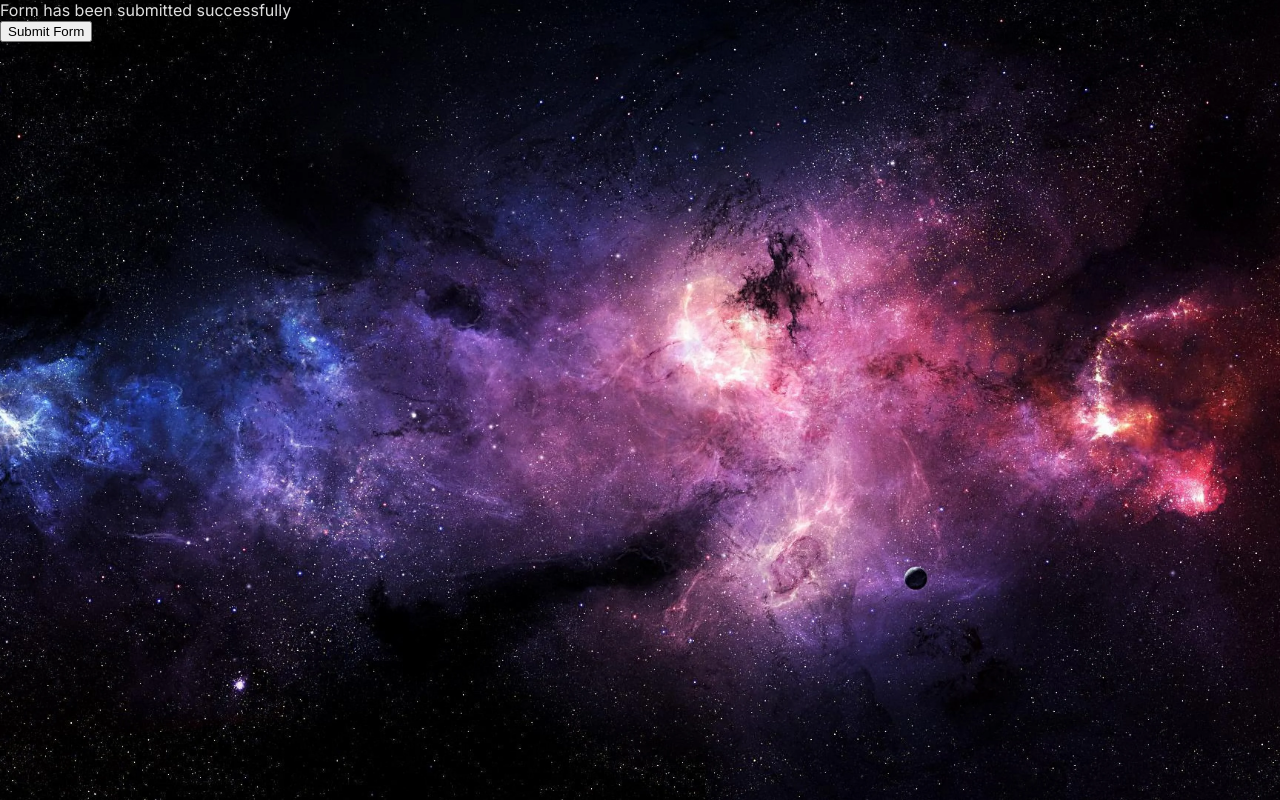
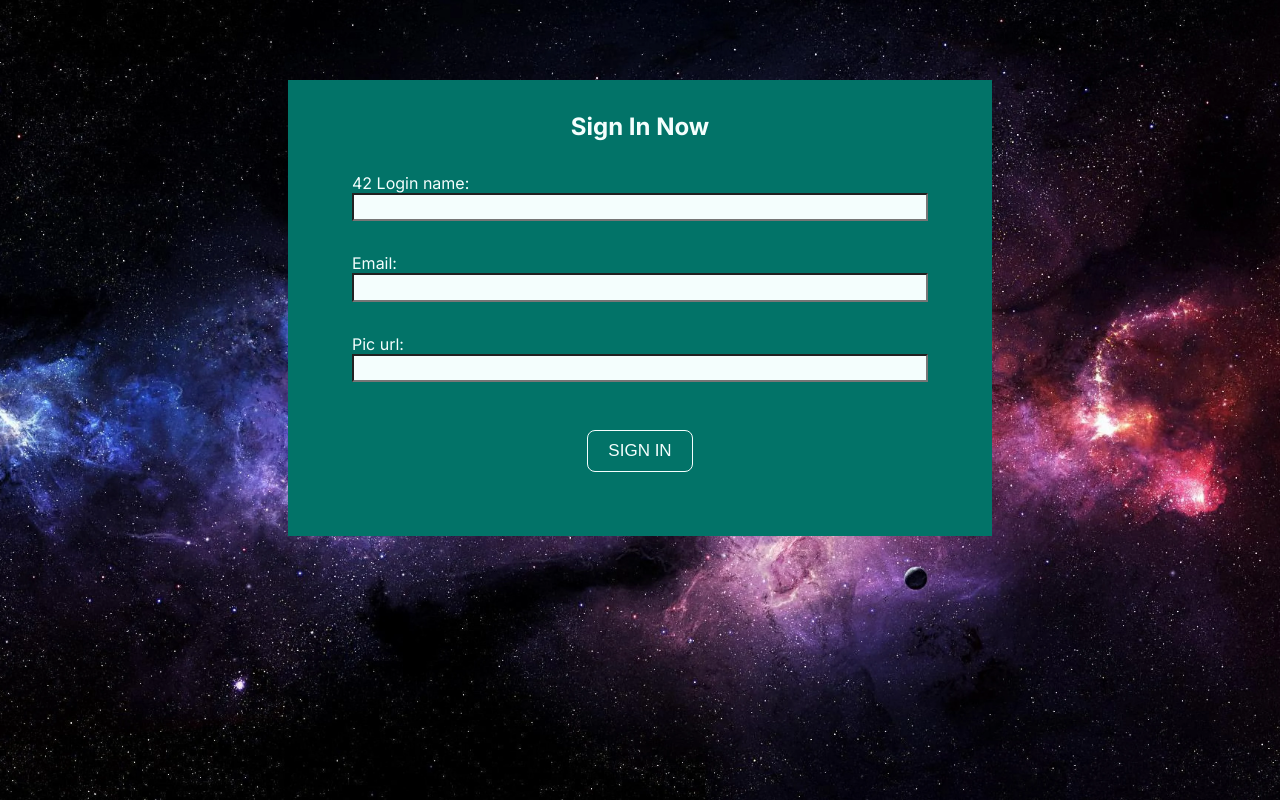
Before and after one commit to eprei/42_ft_transcendence, a React (Vite) app in the folder frontend/: page /tmp in a window 1280 px wide. Built offline with nearby package versions, Linux system fonts and the light colour scheme.

Commit message:
completed form frontend

```diff
--- a/frontend/src/components/tempLogin/TempForm.module.css
+++ b/frontend/src/components/tempLogin/TempForm.module.css
@@ -0,0 +1,65 @@
+.container {
+    display: flex;
+    justify-content: center;
+    align-items: center;
+}
+
+.form {
+    min-width: 50%;
+    margin: 5rem;
+    padding: 2rem;
+    background-color: var(--color-dark-green);
+
+}
+.form h2 {
+    text-align: center;
+    color: var(--color-white);
+}
+
+.inputLabelPair {
+    margin: 2rem;
+    display: flex;
+    flex-direction: column;
+}
+
+.inputLabelPair input {
+    background-color: var(--color-white);
+    color: var(--color-black);
+    height: 1.4rem;
+
+}
+
+.inputLabelPair label {
+
+    color: var(--color-white);
+}
+
+.btn {
+    margin: 3rem auto 2rem;
+    display: block;
+    padding: 10px 20px;
+    text-transform: uppercase;
+    border-radius: 8px;
+    font-size: 17px;
+    font-weight: 500;
+    color: var(--color-white);
+    text-shadow: none;
+    background: transparent;
+    box-shadow: transparent;
+    border: 1px solid var(--color-white);
+    transition: 0.5s ease;
+    user-select: none;
+}
+
+.btn:hover {
+    color: #ffffff;
+    background:  var(--color-light-green);
+    border: 1px solid  var(--color-light-green);
+    text-shadow: 0 0 5px #ffffff,
+                0 0 10px #ffffff,
+                0 0 20px #ffffff;
+    box-shadow: 0 0 5px  var(--color-light-green),
+                0 0 20px  var(--color-light-green),
+                0 0 50px  var(--color-light-green),
+                0 0 100px  var(--color-light-green);
+  }
--- a/frontend/src/components/tempLogin/TempForm.tsx
+++ b/frontend/src/components/tempLogin/TempForm.tsx
@@ -1,13 +1,88 @@
+import * as React from 'react'
+import { useState } from 'react'
+
+import styles from './TempForm.module.css'
+
 const TempForm = () => {
+    const [enteredName, setEnteredName] = useState('')
+    const [enteredEmail, setEnteredEmail] = useState('')
+    const [enteredPicUrl, setEnteredPicUrl] = useState('')
+
+    const nameChangeHandler = (e: React.FormEvent<HTMLInputElement>): void => {
+        setEnteredName(e.currentTarget.value)
+    }
+
+    const emailChangeHandler = (e: React.FormEvent<HTMLInputElement>): void => {
+        setEnteredEmail(e.currentTarget.value)
+    }
+
+    const urlChangeHandler = (e: React.FormEvent<HTMLInputElement>): void => {
+        setEnteredPicUrl(e.currentTarget.value)
+    }
+
+    const submitFormHandler = (
+        event: React.FormEvent<HTMLFormElement>
+    ): void => {
+        event.preventDefault()
+        if (
+            enteredEmail.trim().length > 0 &&
+            enteredName.trim().length > 0 &&
+            enteredPicUrl.trim().length > 0
+        ) {
+            const user = {
+                name: enteredName,
+                email: enteredEmail,
+                picUrl: enteredPicUrl,
+            }
+            console.log(user)
+        }
+
+        setEnteredName('')
+        setEnteredEmail('')
+        setEnteredPicUrl('')
+    }
+
     return (
-        <div >
-            <form autoComplete="off">
-                <div></div>
-                <div>
-                    <p>Form has been submitted successfully</p>
-
-                    <button>Submit Form</button>
+        <div className={styles.container}>
+            <form
+                autoComplete="off"
+                className={styles.form}
+                onSubmit={submitFormHandler}
+            >
+                <h2>Sign In Now</h2>
+                <div className={styles.inputLabelPair}>
+                    <label htmlFor="login">42 Login name:</label>
+                    <input
+                        type="text"
+                        name="login"
+                        id="login"
+                        onChange={nameChangeHandler}
+                        value={enteredName}
+                    />
                 </div>
+                <div className={styles.inputLabelPair}>
+                    <label htmlFor="email">Email:</label>
+                    <input
+                        type="email"
+                        name="email"
+                        id="email"
+                        onChange={emailChangeHandler}
+                        value={enteredEmail}
+                    />
+                </div>
+                <div className={styles.inputLabelPair}>
+                    <label htmlFor="pic-url">Pic url:</label>
+                    <input
+                        type="text"
+                        name="pic-url"
+                        id="pic-url"
+                        onChange={urlChangeHandler}
+                        value={enteredPicUrl}
+                    />
+                </div>
+                <button type="submit" className={styles.btn}>
+                    Sign In
+                </button>
             </form>
         </div>
     )
```
